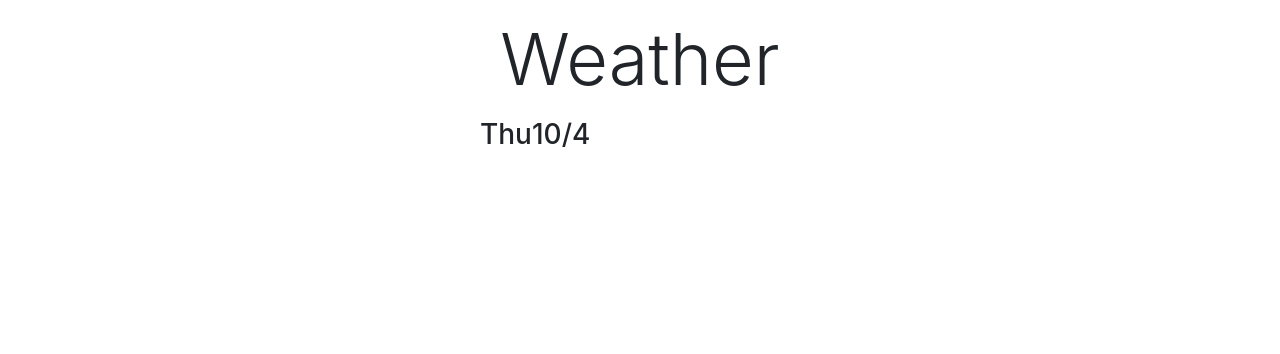
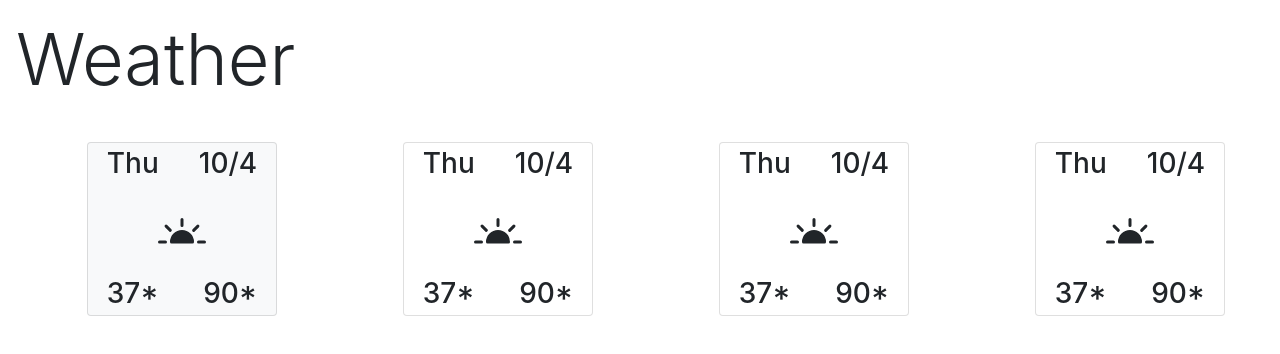
Before and after one commit to CanadianBleach/weather-app, a website with bundled scripts: page index.html in a window 1280 px wide. Built offline with nearby package versions, Linux system fonts and the light colour scheme.

Commit message:
Card tiling

```diff
--- a/assets/pages/weather_page.js
+++ b/assets/pages/weather_page.js
@@ -1,5 +1,6 @@
 /* let lat = 0;
 let lon = 0;
+// Maybe ill set it up as an enviornment variable
 let key = '405cb79edbe390f6b9aaa5ccfb9e4af9';
 
 let url = `https://api.openweathermap.org/data/2.5/forecast?lat=${lat}&lon=${lon}&appid=${key}`;
--- a/assets/scripts/script.js
+++ b/assets/scripts/script.js
@@ -2,6 +2,8 @@ import WeatherTile from './weather_tile.js'
 
 let container = document.querySelector("#tile-parent");
 
-/* for (let i = 0; i < 4; i++) {
+container.appendChild(new WeatherTile(true));
+
+for (let i = 0; i < 3; i++) {
     container.appendChild(new WeatherTile());
-} */
+}
--- a/assets/scripts/weather_tile.js
+++ b/assets/scripts/weather_tile.js
@@ -1,13 +1,26 @@
 export default class WeatherTile extends HTMLElement {
-	constructor () {
+	constructor(active) {
 		super();
 		console.log('Constructed', this);
 
-        this.innerHTML =
-		`<p>
-			<button>Hi there!</button>
-		</p>
-		<div class="message" aria-live="polite"></div>`;
+		let str = '';
+		if (active)
+			str='bg-light'
+
+		this.innerHTML =
+			`<div class="m-3 col card ${str} d-flex flex-column">
+			<span class="d-inline-flex mb-4 justify-content-between">
+			  <h3 class="m-1">Thu</h3>
+			  <h3 class="m-1">10/4</h3>
+			</span>
+			<svg xmlns="http://www.w3.org/2000/svg" width="3em" height="3em" fill="currentColor" class="m-auto bi bi-brightness-alt-high-fill" viewBox="0 0 16 16">
+			  <path d="M8 3a.5.5 0 0 1 .5.5v2a.5.5 0 0 1-1 0v-2A.5.5 0 0 1 8 3m8 8a.5.5 0 0 1-.5.5h-2a.5.5 0 0 1 0-1h2a.5.5 0 0 1 .5.5m-13.5.5a.5.5 0 0 0 0-1h-2a.5.5 0 0 0 0 1zm11.157-6.157a.5.5 0 0 1 0 .707l-1.414 1.414a.5.5 0 1 1-.707-.707l1.414-1.414a.5.5 0 0 1 .707 0m-9.9 2.121a.5.5 0 0 0 .707-.707L3.05 5.343a.5.5 0 1 0-.707.707l1.414 1.414zM8 7a4 4 0 0 0-4 4 .5.5 0 0 0 .5.5h7a.5.5 0 0 0 .5-.5 4 4 0 0 0-4-4"/>
+			</svg>
+			<span class="d-inline-flex mt-3 justify-content-between">
+			  <h3 class="m-1">37*</h3>
+			  <h3 class="m-1">90*</h3>
+			</span>
+		  </div>`;
 	}
 }
 
--- a/index.html
+++ b/index.html
@@ -18,16 +18,11 @@
     <title>Weather App</title>
   </head>
   <body>
-    <h1 class="display-3 text-center m-3">Weather</h1>
-    <div id="tile-parent" class="d-flex justify-content-center">
-      <div class="w-25">
-        <span class="d-inline-flex justify-content-between">
-          <h3>Thu</h3>
-          <h3>10/4</h3>
-          <i></i>
-        </span>
-
-      </div>
+    <h1 class="display-3 text-center m-3 row">Weather</h1>
+    <div
+      id="tile-parent"
+      class="w-100 d-flex flex-wrap fle p-2 justify-content-around"
+    >
     </div>
     <script src="./assets/scripts/script.js" type="module"></script>
     <script
```
